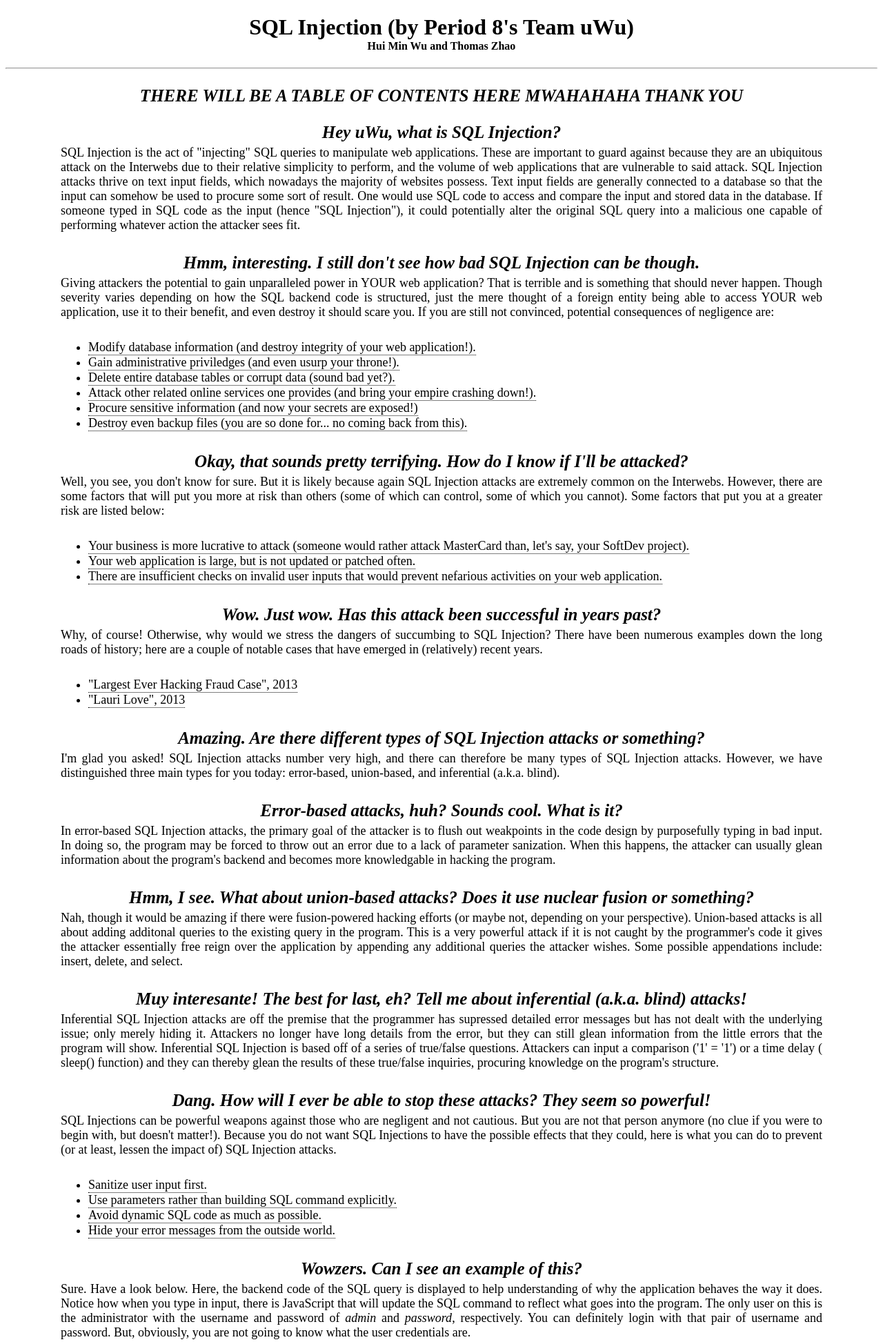
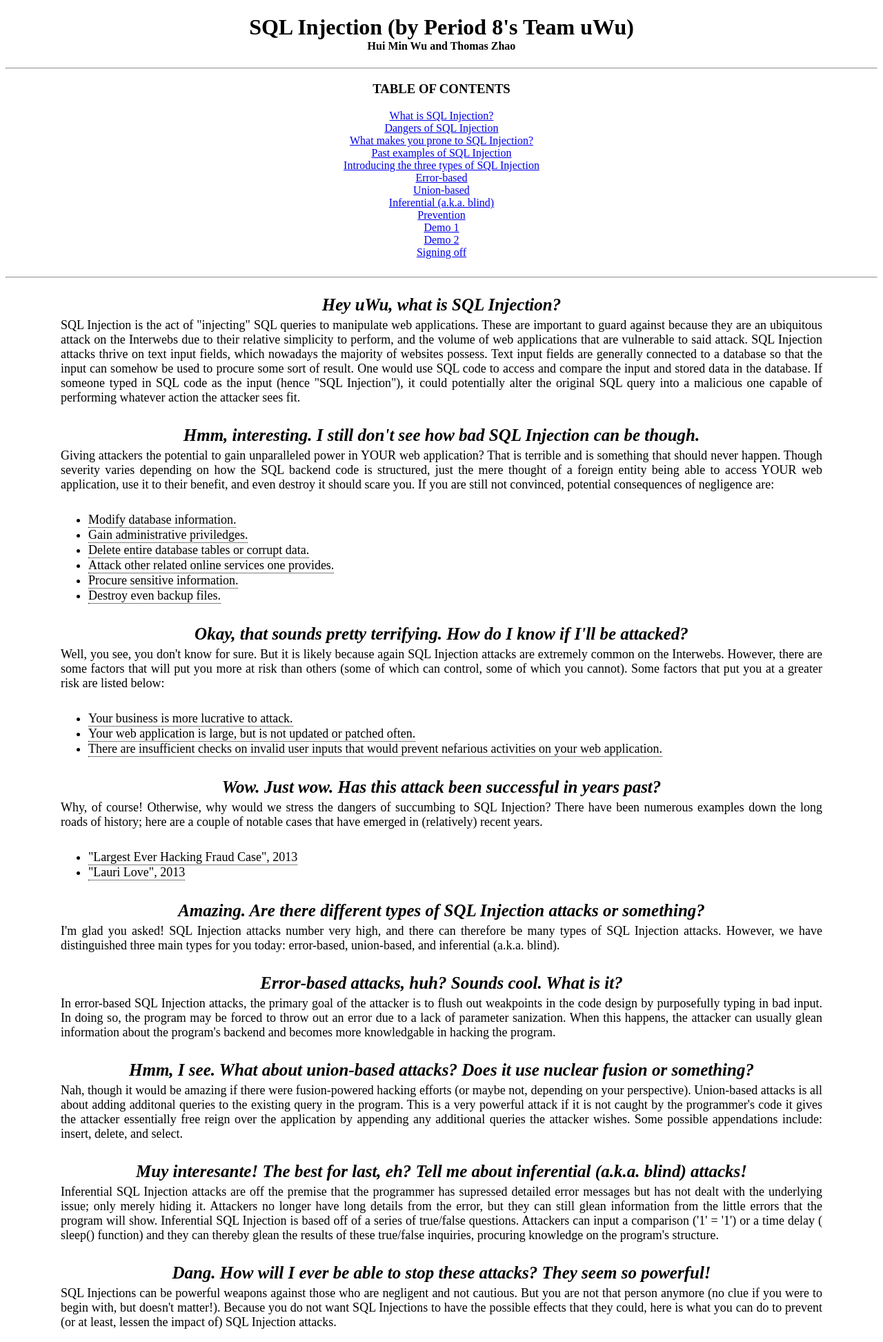
Before and after one commit to huiminwu/sql-injection, a Flask app: page / in a window 1280 px wide. Shown: the top 1945 px of the page at 69% size. Run offline with Flask 2, Linux system fonts and the light colour scheme.

Commit message:
did most of infotips

```diff
--- a/le_last_deliverable/templates/login.html
+++ b/le_last_deliverable/templates/login.html
@@ -1,8 +1,12 @@
 <!DOCTYPE html>
 <!-- saved from url=(0066)file:///C:/Users/Thomas/Desktop/sql-injection/templates/login.html -->
-<html><head><meta http-equiv="Content-Type" content="text/html; charset=windows-1252">
+<html>
+<head>
+    <meta http-equiv="Content-Type" content="text/html; charset=windows-1252">
     <title>SQL Injection</title>
-</head><body><h1 style="text-align:center;margin-bottom:0px">SQL Injection (by Period 8's Team uWu)</h1>
+</head>
+<body>
+    <h1 style="text-align:center;margin-bottom:0px">SQL Injection (by Period 8's Team uWu)</h1>
     <h4 style="text-align:center;margin-top:0px">Hui Min Wu and Thomas Zhao</h4>
     <hr>
 
@@ -60,7 +64,7 @@
     /* Show the tooltip text when you mouse over the tooltip container */
     .tooltip:hover .tooltiptext {
         visibility: visible;
-        width: 120px;
+        width: 200px;
         bottom: 100%;
         left: 50%;
         margin-left: -60px; /* Use half of the width (120/2 = 60), to center the tooltip */
@@ -79,13 +83,26 @@
 
     </style>
 
+    <div style="text-align:center">
+        <h3> TABLE OF CONTENTS </h3>
+        <a href="#q1">What is SQL Injection?</a><br>
+        <a href="#q2">Dangers of SQL Injection</a><br>
+        <a href="#q3">What makes you prone to SQL Injection?</a><br>
+        <a href="#q4">Past examples of SQL Injection</a><br>
+        <a href="#q5">Introducing the three types of SQL Injection</a><br>
+        <a href="#q6">Error-based</a><br>
+        <a href="#q7">Union-based</a><br>
+        <a href="#q8">Inferential (a.k.a. blind)</a><br>
+        <a href="#q9">Prevention</a><br>
+        <a href="#q10">Demo 1</a><br>
+        <a href="#q11">Demo 2</a><br>
+        <a href=#q12>Signing off</a><br>
+    </div>
 
+    <br>
+    <hr>
 
-    <p class="question">
-        THERE WILL BE A TABLE OF CONTENTS HERE MWAHAHAHA THANK YOU
-    </p>
-
-    <p class="question">
+    <p class="question" id="q1">
         Hey uWu, what is SQL Injection?
     </p>
     <p class="answer">
@@ -98,7 +115,7 @@
         attacker sees fit.
     </p>
 
-    <p class="question">
+    <p class="question" id="q2">
         Hmm, interesting. I still don't see how bad SQL Injection can be though.
     </p>
     <p class="answer">
@@ -110,44 +127,44 @@
 
         <li id="consequence-1">
             <div class="tooltip">
-                Modify database information (and destroy integrity of your web application!).
-                <span class="tooltiptext">Skirt skirttt</span>
+                Modify database information.
+                <span class="tooltiptext">And destroy the integrity of your web application!</span>
             </div>
         </li>
         <li id="consequence-2">
             <div class="tooltip">
-                Gain administrative priviledges (and even usurp your throne!).
-                <span class="tooltiptext">Skirt skirttt</span>
+                Gain administrative priviledges.
+                <span class="tooltiptext">Really bad. They could usurp your throne.</span>
             </div>
         </li>
         <li id="consequence-3">
             <div class="tooltip">
-                Delete entire database tables or corrupt data (sound bad yet?).
-                <span class="tooltiptext">Skirt skirttt</span>
+                Delete entire database tables or corrupt data.
+                <span class="tooltiptext">Again, destroying your web application's precious integrity.</span>
             </div>
         </li>
         <li id="consequence-4">
             <div class="tooltip">
-                Attack other related online services one provides (and bring your empire crashing down!).
-                <span class="tooltiptext">Skirt skirttt</span>
+                Attack other related online services one provides.
+                <span class="tooltiptext">And bring your empire crashing down!</span>
             </div>
         </li>
         <li id="consequence-5">
             <div class="tooltip">
-                Procure sensitive information (and now your secrets are exposed!)
-                <span class="tooltiptext">Skirt skirttt</span>
+                Procure sensitive information.
+                <span class="tooltiptext">And discover your secrets!</span>
             </div>
         </li>
         <li id="consequence-6">
             <div class="tooltip">
-                Destroy even backup files (you are so done for... no coming back from this).
-                <span class="tooltiptext">Skirt skirttt</span>
+                Destroy even backup files.
+                <span class="tooltiptext">You're so done for if it comes to this.</span>
             </div>
         </li>
     </ul>
     <p></p>
 
-    <p class="question">
+    <p class="question" id="q3">
         Okay, that sounds pretty terrifying. How do I know if I'll be attacked?
     </p>
     <p class="answer">
@@ -158,28 +175,28 @@
 
         <li id="risk-1">
             <div class="tooltip">
-                Your business is more lucrative to attack (someone would rather attack MasterCard than, let's say, your SoftDev project).
-                <span class="tooltiptext">Skirt skirttt</span>
+                Your business is more lucrative to attack.
+                <span class="tooltiptext">Someone would rather attack MasterCard than, let's say, your SoftDev project.</span>
             </div>
         </li>
 
         <li id="risk-2">
             <div class="tooltip">
                 Your web application is large, but is not updated or patched often.
-                <span class="tooltiptext">Skirt skirttt</span>
+                <span class="tooltiptext">This leads to vulnerablities that can be exploited.</span>
             </div>
         </li>
 
         <li id="risk-3">
             <div class="tooltip">
                 There are insufficient checks on invalid user inputs that would prevent nefarious activities on your web application.
-                <span class="tooltiptext">Skirt skirttt</span>
+                <span class="tooltiptext">Without checks/sanitization, users can enter in potentially malicious input.</span>
             </div>
         </li>
     </ul>
     <p></p>
 
-    <p class="question">
+    <p class="question" id="q4">
         Wow. Just wow. Has this attack been successful in years past?
     </p>
     <p class="answer">
@@ -189,19 +206,19 @@
         <li id="past-1">
             <div class="tooltip">
                 "Largest Ever Hacking Fraud Case", 2013
-                <span class="tooltiptext">Skirt skirttt</span>
+                <span class="tooltiptext">info here</span>
             </div>
         </li>
         <li id="past-2">
             <div class="tooltip">
                 "Lauri Love", 2013
-                <span class="tooltiptext">Skirt skirttt</span>
+                <span class="tooltiptext">info here</span>
             </div>
         </li>
     </ul>
     <p></p>
 
-    <p class="question">
+    <p class="question" id="q5">
         Amazing. Are there different types of SQL Injection attacks or something?
     </p>
     <p class="answer">
@@ -209,7 +226,7 @@
         However, we have distinguished three main types for you today: error-based, union-based, and inferential (a.k.a. blind).
     </p>
 
-    <p class="question">
+    <p class="question" id="q6">
         Error-based attacks, huh? Sounds cool. What is it?
     </p>
     <p class="answer">In error-based SQL Injection attacks, the primary goal of the attacker is to flush out weakpoints in the code design by purposefully
@@ -217,7 +234,7 @@
         the attacker can usually glean information about the program's backend and becomes more knowledgable in hacking the program.
     </p>
 
-    <p class="question">
+    <p class="question" id="q7">
         Hmm, I see. What about union-based attacks? Does it use nuclear fusion or something?
     </p>
     <p class="answer">
@@ -227,7 +244,7 @@
         Some possible appendations include: insert, delete, and select.
     </p>
 
-    <p class="question">
+    <p class="question" id="q8">
         Muy interesante! The best for last, eh? Tell me about inferential (a.k.a. blind) attacks!
     </p>
     <p class="answer">
@@ -238,7 +255,7 @@
         of these true/false inquiries, procuring knowledge on the program's structure.
     </p>
 
-    <p class="question">
+    <p class="question" id="q9">
         Dang. How will I ever be able to stop these attacks? They seem so powerful!
     </p>
     <p class="answer">
@@ -250,31 +267,31 @@
         <li id="prevent-1">
             <div class="tooltip">
                 Sanitize user input first.
-                <span class="tooltiptext">Skirt skirttt</span>
+                <span class="tooltiptext">This way, potentially malicious code will be blocked from going through.</span>
             </div>
         </li>
         <li id="prevent-2">
             <div class="tooltip">
                 Use parameters rather than building SQL command explicitly.
-                <span class="tooltiptext">Skirt skirttt</span>
+                <span class="tooltiptext">Parameters help safeguard against unintended consequences of some inputs.</span>
             </div>
         </li>
         <li id="prevent-3">
             <div class="tooltip">
-                Avoid dynamic SQL code as much as possible.
-                <span class="tooltiptext">Skirt skirttt</span>
+                Avoid dynamic SQL code as much as possible (building SQL code piece by piece).
+                <span class="tooltiptext">Building the command explicitly is highly vulnerable because each piece of the command can potentially be manipulated.</span>
             </div>
         </li>
         <li id="prevent-4">
             <div class="tooltip">
                 Hide your error messages from the outside world.
-                <span class="tooltiptext">Skirt skirttt</span>
+                <span class="tooltiptext">Hiding these things will make it harder for attackers to know your backend structure, and therefore harder to hack.</span>
             </div>
         </li>
     </ul>
     <p></p>
 
-    <p class="question">
+    <p class="question" id="q10">
         Wowzers. Can I see an example of this?
     </p>
     <p class="answer">
@@ -317,7 +334,7 @@
 
     <br><br>
 
-    <div class="demo">
+    <div class="demo" id="q11">
         <text style="margin-left:80px">SELECT</text>
         <br>
         <text style="margin-left:120px">CASE</text>
@@ -394,7 +411,7 @@
 
     <br><br><br>
 
-    <p class="question">
+    <p class="question" id="q12">
         Thank you for introducing to me the basic concepts behind SQL Injection.
     </p>
     <p class="answer">
```
